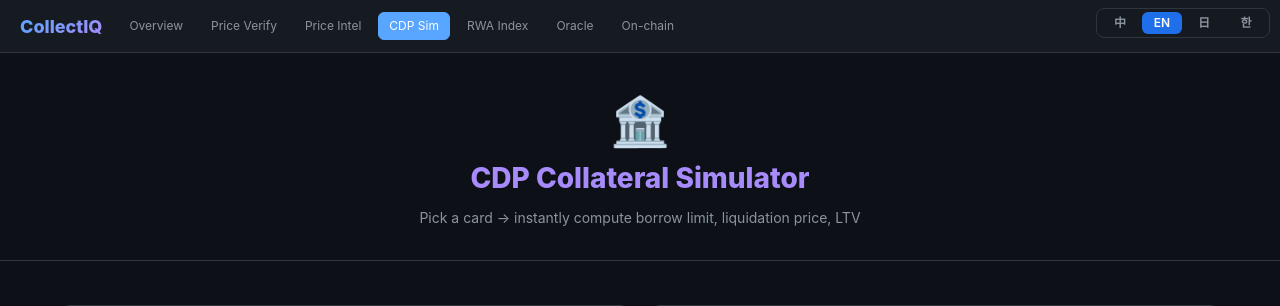
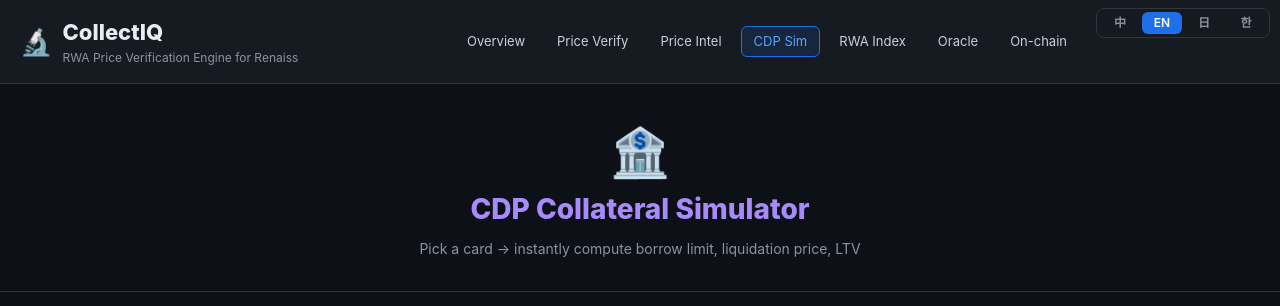
Before and after one commit to sanjassan/CollectIQ, a Flask app: page /cdp in a window 1280 px wide. Shown: the top 306 px of the page. Run offline with Flask 3, Linux system fonts and the light colour scheme.

Commit message:
fix(ui): unify CDP & RWA-index header with the rest of the site
Both pages used a divergent .header bar (18px gradient title, no logo/
subtitle, nav not right-aligned) that looked out of place next to every
other page. Replace with the canonical header (🔬 logo + CollectIQ +
"RWA Price Verification Engine for Renaiss" subtitle, right-aligned nav)
and mark the correct active link on each.

Co-Authored-By: Claude Opus 4.7 <noreply@anthropic.com>

```diff
--- a/templates/cdp.html
+++ b/templates/cdp.html
@@ -81,18 +81,21 @@ a{color:var(--blue);text-decoration:none}
 </style>
 </head>
 <body>
-<div class="header">
-  <h1>CollectIQ</h1>
-  <nav class="nav">
-    <a href="/">總覽</a>
-    <a href="/verify">價格驗證</a>
-    <a href="/intelligence">Price Intel</a>
-    <a href="/cdp" class="active">CDP 模擬</a>
-    <a href="/rwa-index">RWA 指數</a>
-    <a href="/oracle">Oracle</a>
-    <a href="/holdings">鏈上持有</a>
-  </nav>
-</div>
+  <div style="padding:16px 20px;background:#161b22;border-bottom:1px solid #30363d;display:flex;align-items:center;gap:16px;flex-wrap:wrap;">
+    <div style="display:flex;align-items:center;gap:10px;">
+      <span style="font-size:26px;">🔬</span>
+      <div><h1 style="margin:0;font-size:22px;font-weight:800;">CollectIQ</h1><div style="color:#8b949e;font-size:12px;">RWA Price Verification Engine for Renaiss</div></div>
+    </div>
+    <nav style="margin-left:auto;display:flex;gap:6px;flex-wrap:wrap;">
+      <a href="/" style="color:#c9d1d9;text-decoration:none;font-size:13px;padding:5px 12px;border-radius:6px;border:1px solid transparent;">總覽</a>
+      <a href="/verify" style="color:#c9d1d9;text-decoration:none;font-size:13px;padding:5px 12px;border-radius:6px;border:1px solid transparent;">價格驗證</a>
+      <a href="/intelligence" style="color:#c9d1d9;text-decoration:none;font-size:13px;padding:5px 12px;border-radius:6px;border:1px solid transparent;">Price Intel</a>
+      <a href="/cdp" style="color:#58a6ff;text-decoration:none;font-size:13px;padding:5px 12px;border-radius:6px;border:1px solid #1f6feb;background:#1f6feb22;">CDP 模擬</a>
+      <a href="/rwa-index" style="color:#c9d1d9;text-decoration:none;font-size:13px;padding:5px 12px;border-radius:6px;border:1px solid transparent;">RWA 指數</a>
+      <a href="/oracle" style="color:#c9d1d9;text-decoration:none;font-size:13px;padding:5px 12px;border-radius:6px;border:1px solid transparent;">Oracle</a>
+      <a href="/holdings" style="color:#c9d1d9;text-decoration:none;font-size:13px;padding:5px 12px;border-radius:6px;border:1px solid transparent;">鏈上持有</a>
+    </nav>
+  </div>
 
 <div class="hero">
   <div style="font-size:48px">🏦</div>
```
Also changed, not shown: templates/rwa_index.html (+15 -12 lines).
